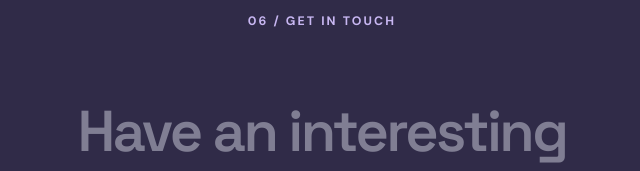
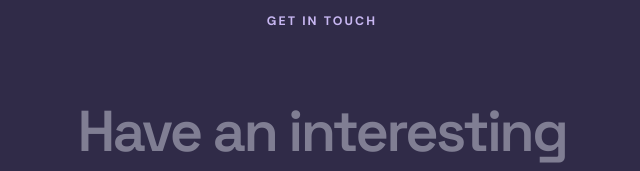
Before and after one commit to blurredLogic/blurredLogic.github.io, a plain HTML site: page index.html in a window 1280 px wide. Shown: the part 4856-5027 px from the top of the page, 318-958 px from the left. Drawn offline with Linux system fonts and the light colour scheme.

Commit message:
Update index.html

```diff
--- a/index.html
+++ b/index.html
@@ -60,7 +60,7 @@
 
     <section class="section education-section" aria-labelledby="education-title"><div class="shell"><p class="section-kicker">05 / Education</p><h2 id="education-title">Always <em>learning.</em></h2><div class="education-list"><div><span>2025 – 2026</span><div><h3>M.Sc. Data Science</h3><p>University of the West of England Bristol, UK</p></div></div><div><span>2021 – 2022</span><div><h3>M.Sc. Machine Learning & Autonomous Systems</h3><p>University of Bath, UK</p></div></div><div><span>2016 – 2020</span><div><h3>B.E. Computer Science</h3><p>Dayananda Sagar College of Engineering, India</p></div></div></div></div></section>
 
-    <section class="contact-section" id="contact" aria-labelledby="contact-title"><div class="shell contact-inner"><div class="contact-spark" aria-hidden="true">✳</div><p class="section-kicker">06 / Get in touch</p><h2 id="contact-title">Have an interesting<br><em>problem to solve?</em></h2><p>I’d love to hear about it.</p><a class="button button-dark" href="mailto:ruthwikhp@gmail.com">Email Ruthwik <span aria-hidden="true">↗</span></a><div class="contact-address">ruthwikhp@gmail.com</div></div></section>
+    <section class="contact-section" id="contact" aria-labelledby="contact-title"><div class="shell contact-inner"><div class="contact-spark" aria-hidden="true">✳</div><p class="section-kicker">Get in touch</p><h2 id="contact-title">Have an interesting<br><em>problem to solve?</em></h2><p>I’d love to hear about it.</p><a class="button button-dark" href="mailto:ruthwikhp@gmail.com">Email Ruthwik <span aria-hidden="true">↗</span></a><div class="contact-address">ruthwikhp@gmail.com</div></div></section>
   </main>
   <footer class="site-footer"><div class="shell footer-inner"><span>© 2026 Ruthwik H Param</span><span>Made with curiosity <span aria-hidden="true">✳</span></span><a href="#top">Back to top ↑</a></div></footer>
   <script src="scroll.js?v=5" defer></script>
```
